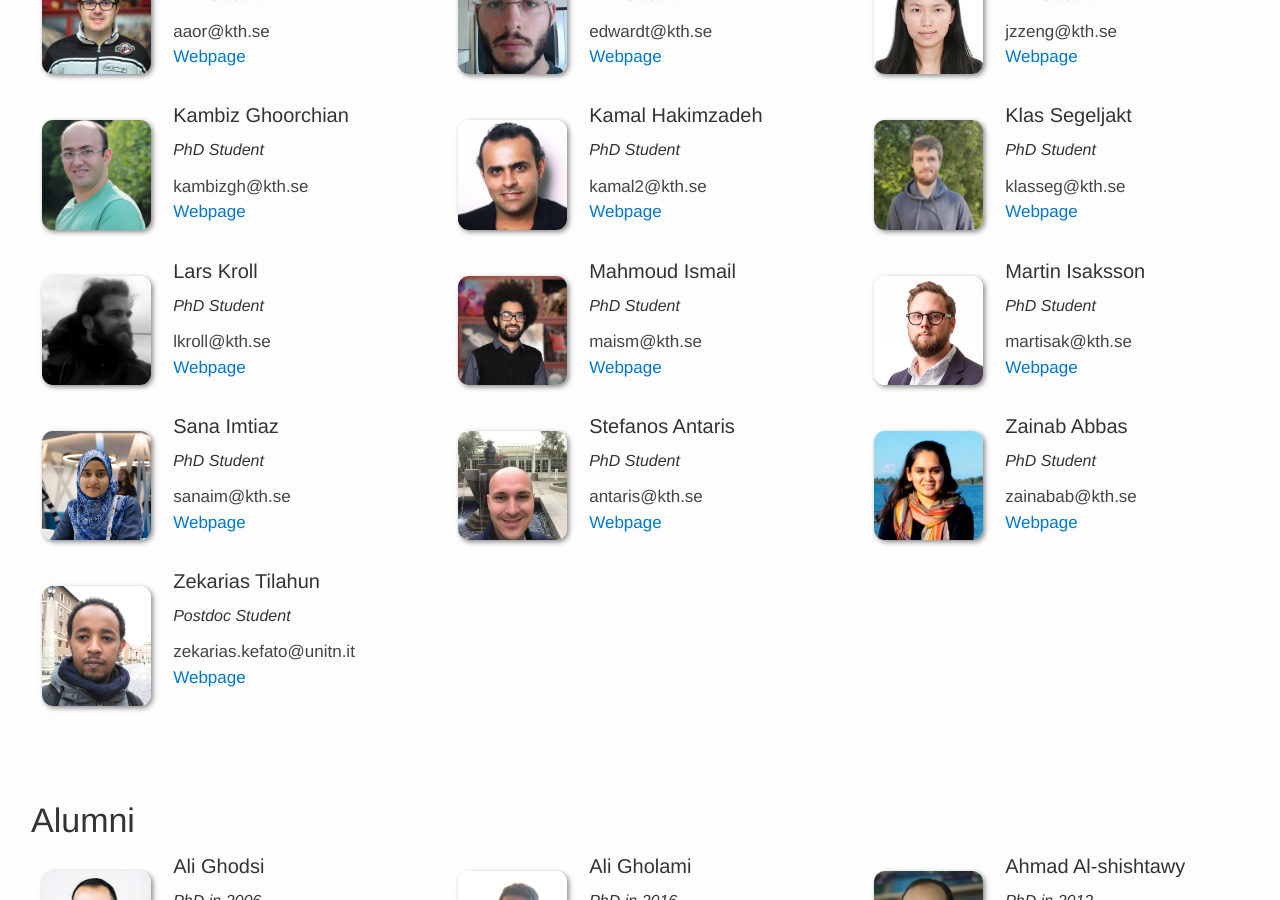
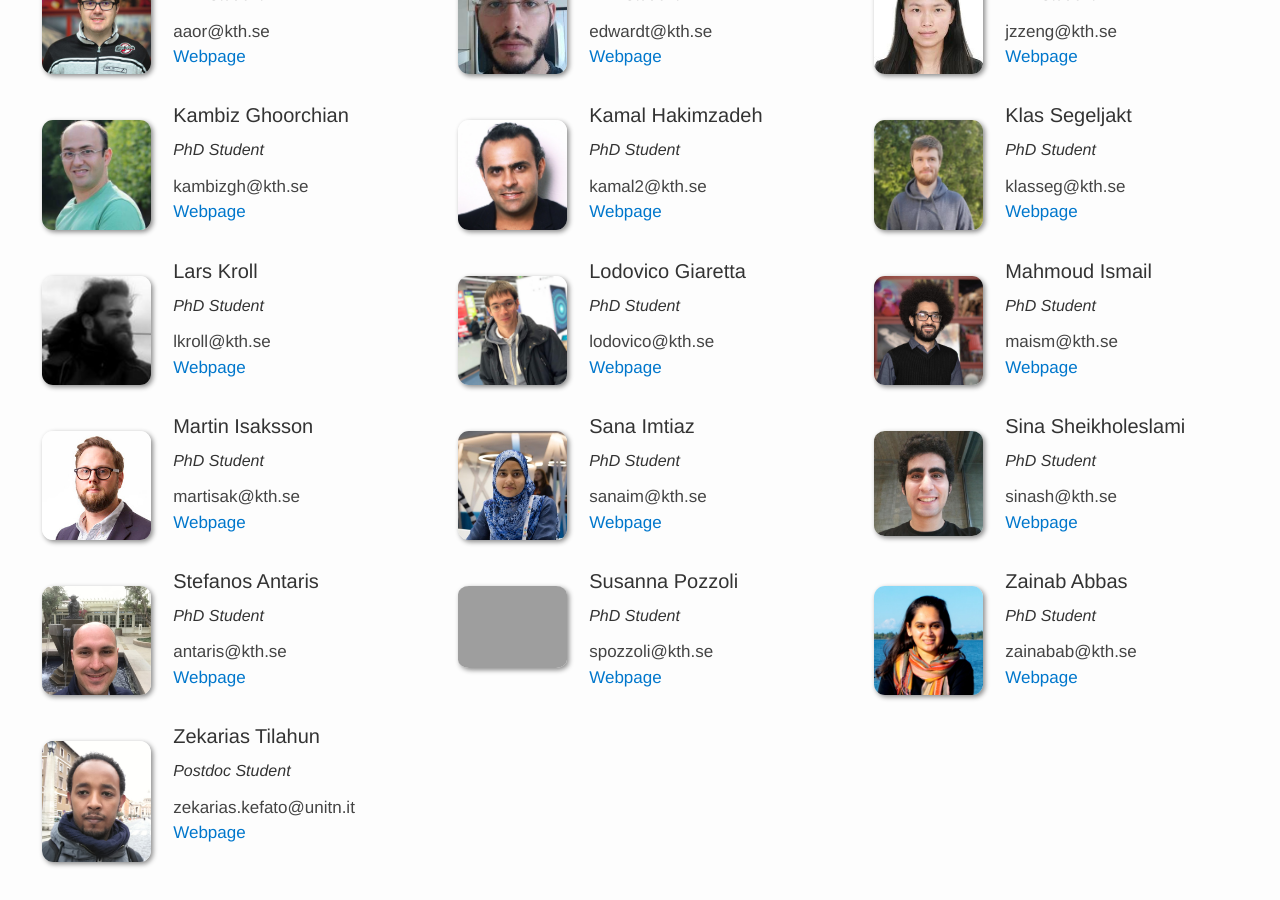
Before and after one commit to dcatkth/dcatkth.github.io, a Jekyll site: the page built from team.md, in a window 1280 px wide and 900 px high, scrolled down 804 px. Built offline with Jekyll 4.4.1, drawn with Linux system fonts in a browser that asks for light colours.

Commit message:
new memebrs

```diff
--- a/_data/team_students.yml
+++ b/_data/team_students.yml
@@ -40,6 +40,12 @@
   email: lkroll@kth.se
   web: <a href="https://www.kth.se/profile/lkroll">Webpage</a>
 
+- name: Lodovico Giaretta
+  photo: lodovico.jpg
+  info: PhD Student
+  email: lodovico@kth.se
+  web: <a href="https://www.linkedin.com/in/lodovico-giaretta-521919a7/">Webpage</a>
+
 - name: Mahmoud Ismail
   photo: mahmoud.jpg
   info: PhD Student
@@ -58,11 +64,23 @@
   email: sanaim@kth.se
   web: <a href="https://www.linkedin.com/in/sana-imtiaz-ce/">Webpage</a>
 
+- name: Sina Sheikholeslami
+  photo: sina.jpg
+  info: PhD Student
+  email: sinash@kth.se
+  web: <a href="https://ssheikholeslami.github.io/">Webpage</a>
+
 - name: Stefanos Antaris
   photo: stefanos.jpg
   info: PhD Student
   email: antaris@kth.se
   web: <a href="https://www.kth.se/profile/antaris/">Webpage</a>
+
+- name: Susanna Pozzoli
+  photo: susanna.jpg
+  info: PhD Student
+  email: spozzoli@kth.se
+  web: <a href="https://www.linkedin.com/in/susannapozzoli/">Webpage</a>
 
 - name: Zainab Abbas
   photo: zainab.jpg
--- a/index.html
+++ b/index.html
@@ -10,7 +10,7 @@ layout: default
 <p align="justify">
 <b>Distributed Computing at KTH (DC@KTH)</b> is a research group at the division of <a href="https://www.kth.se/scs">Software and Computer Systems (SCS)</a> within the school of <a href="https://www.kth.se/en/eecs/skolan-for-elektroteknik-och-datavetenskap-1.760855">Electrical Engineering and Computer Science (EECS)</a>.
 The goal of the group is to conduct strong research and education on fundamental aspects of distributed computing and computer systems.
-DC@KTH have a focus on large distributed systems and algorithms, big data and cloud systems, and data intelligent and data analysis systems.
+DC@KTH have a focus on large distributed systems and algorithms, big data and cloud systems, and data intelligent and data analysis systems..
 
 <br><br>
 DC@KTH is active in the following areas:
```
Also changed, not shown: images/teampic/lodovico.jpg (added), images/teampic/sina.jpg (added), images/teampic/sussana.jpg (added).
